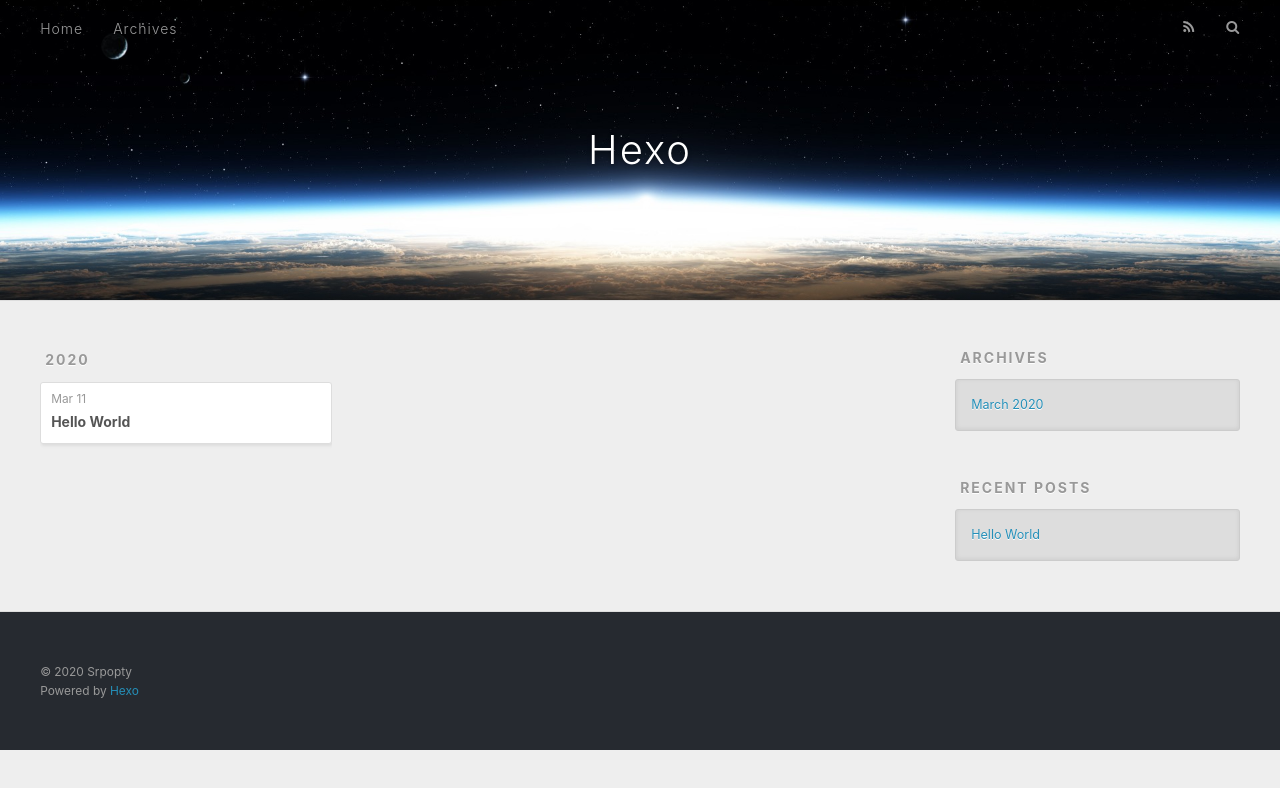
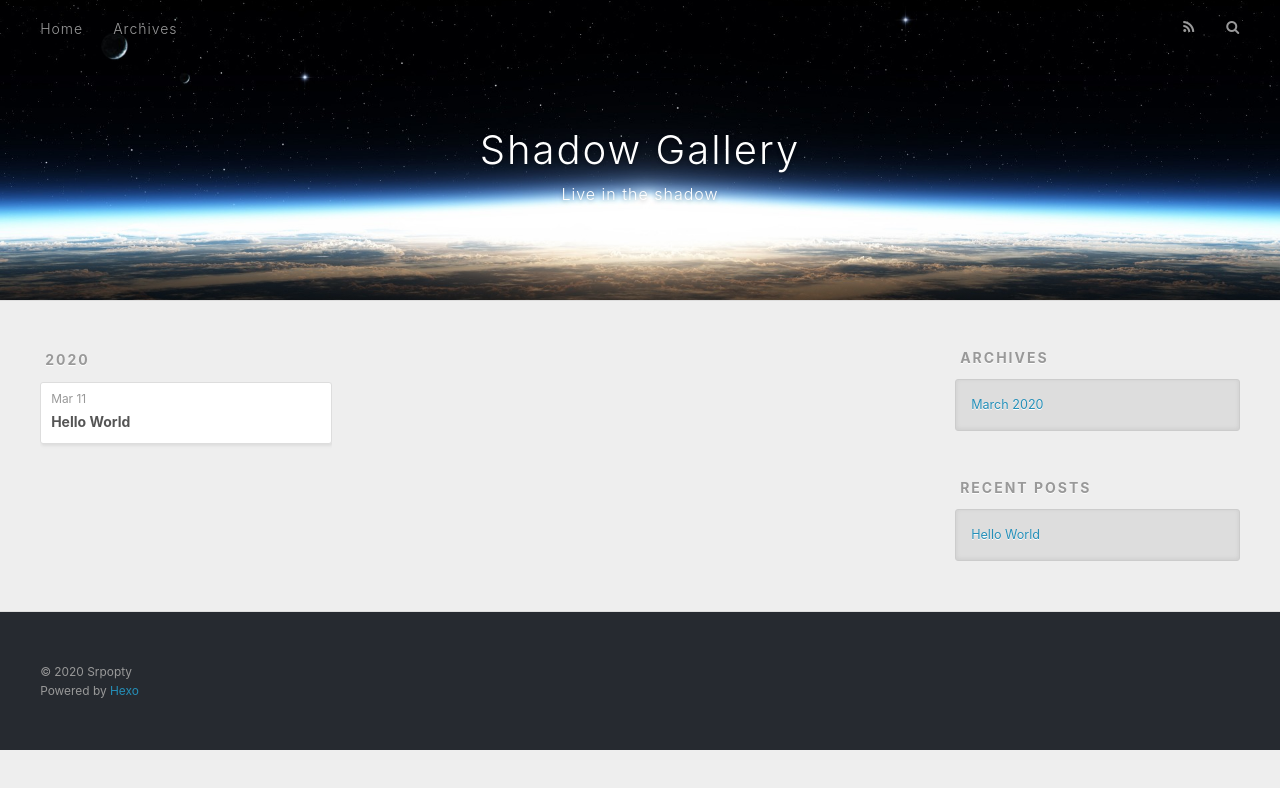
Before and after one commit to youops/youops.github.io, a plain HTML site: page archives/2020/03/index.html in a window 1280 px wide. Drawn offline with nearby package versions, Linux system fonts and the light colour scheme.

Commit message:
Site updated: 2020-03-11 14:40:51

```diff
--- a/archives/2020/03/index.html
+++ b/archives/2020/03/index.html
@@ -5,17 +5,17 @@
 
 
 
-  <title>Archives: 2020/3 | Hexo</title>
+  <title>Archives: 2020/3 | Shadow Gallery</title>
   <meta name="viewport" content="width=device-width, initial-scale=1, maximum-scale=1">
   <meta property="og:type" content="website">
-<meta property="og:title" content="Hexo">
+<meta property="og:title" content="Shadow Gallery">
 <meta property="og:url" content="https://srpopty.github.io/archives/2020/03/index.html">
-<meta property="og:site_name" content="Hexo">
+<meta property="og:site_name" content="Shadow Gallery">
 <meta property="og:locale" content="zh_CH">
 <meta property="article:author" content="Srpopty">
 <meta name="twitter:card" content="summary">
 
-    <link rel="alternate" href="/atom.xml" title="Hexo" type="application/atom+xml">
+    <link rel="alternate" href="/atom.xml" title="Shadow Gallery" type="application/atom+xml">
 
 
     <link rel="icon" href="/favicon.png">
@@ -36,8 +36,12 @@
   <div id="header-outer" class="outer">
     <div id="header-title" class="inner">
       <h1 id="logo-wrap">
-        <a href="/" id="logo">Hexo</a>
+        <a href="/" id="logo">Shadow Gallery</a>
       </h1>
+
+        <h2 id="subtitle-wrap">
+          <a href="/" id="subtitle">Live in the shadow</a>
+        </h2>
 
     </div>
     <div id="header-inner" class="inner">
--- a/atom.xml
+++ b/atom.xml
@@ -1,8 +1,8 @@
 <?xml version="1.0" encoding="utf-8"?>
 <feed xmlns="http://www.w3.org/2005/Atom">
-  <title>Hexo</title>
+  <title>Shadow Gallery</title>
 
-
+  <subtitle>Live in the shadow</subtitle>
   <link href="/atom.xml" rel="self"/>
 
   <link href="https://srpopty.github.io/"/>
```
Also changed, not shown: 2020/03/11/hello-world/index.html (+9 -5 lines), archives/2020/index.html (+9 -5 lines), archives/index.html (+9 -5 lines), index.html (+10 -6 lines).
